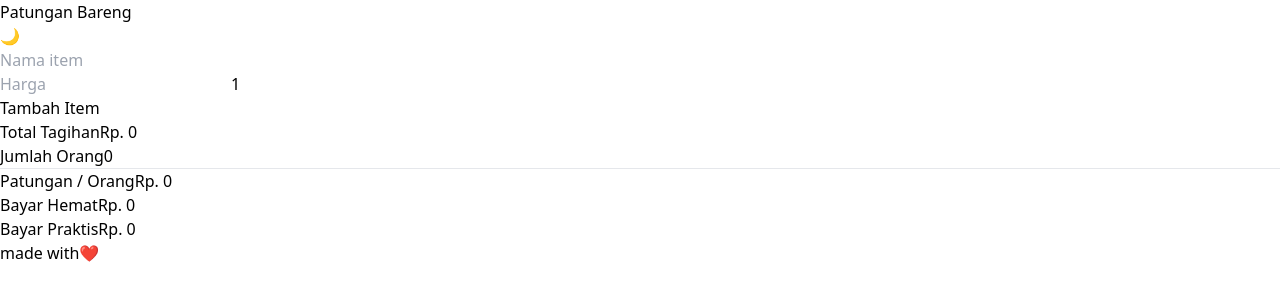
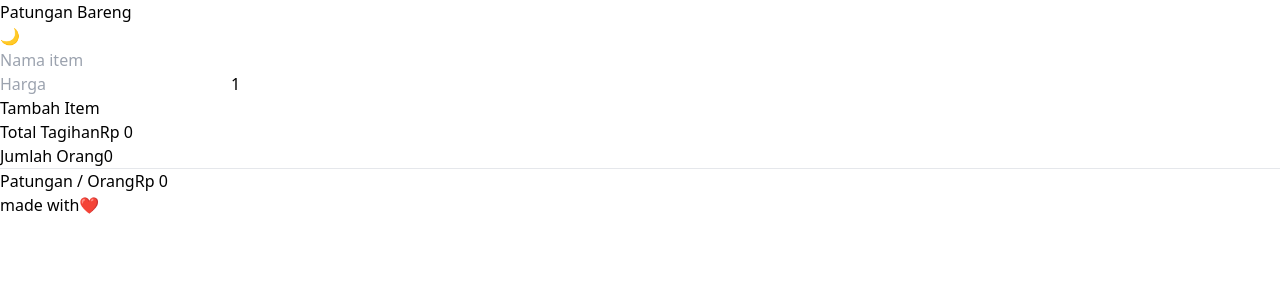
Before and after one commit to ayudhaa/split-bill, a React (Vite) app: page / in a window 1280 px wide. Shown: the top 300 px of the page. Built offline with nearby package versions, Linux system fonts and the light colour scheme.

Commit message:
enhancement payment info

```diff
--- a/src/App.jsx
+++ b/src/App.jsx
@@ -29,7 +29,7 @@ function App() {
   };
 
   const rupiah = (number) => {
-    return "Rp. " + Number(number).toLocaleString("id-ID");
+    return "Rp " + Number(number).toLocaleString("id-ID");
   };
 
   const total = items.reduce((sum, i) => sum + i.price, 0);
@@ -40,15 +40,12 @@ function App() {
   const roundDown = Math.floor(perPerson / 1000) * 1000;
   const roundUp = Math.ceil(perPerson / 1000) * 1000;
 
-  const sisaJikaDown = total - roundDown * totalPeople;
-  const sisaJikaUp = roundUp * totalPeople - total;
-
+  const isKeriting = perPerson % 1000 !== 0;
   return (
     <div className="min-h-screen bg-gray-100 dark:bg-gray-900 flex justify-center py-6 px-3">
       <div className="w-full max-w-md bg-white dark:bg-gray-800 rounded-2xl shadow-xl p-4 text-gray-800 dark:text-white">
         <div className="flex justify-between items-center mb-3">
           <h1 className="text-lg font-bold">Patungan Bareng</h1>
-
           <button
             onClick={() => setDark(!dark)}
             className="px-2 py-1 rounded bg-gray-200 dark:bg-gray-700"
@@ -78,6 +75,8 @@ function App() {
             <span>{rupiah(perPerson)}</span>
           </div>
 
+          {isKeriting && (
+            <>
               <div className="flex justify-between">
                 <span>Bayar Hemat</span>
                 <span>{rupiah(roundDown)}</span>
@@ -87,6 +86,8 @@ function App() {
                 <span>Bayar Praktis</span>
                 <span>{rupiah(roundUp)}</span>
               </div>
+            </>
+          )}
         </div>
         <Footer />
       </div>
```
Lines whose indentation alone changed are shown as unchanged.
